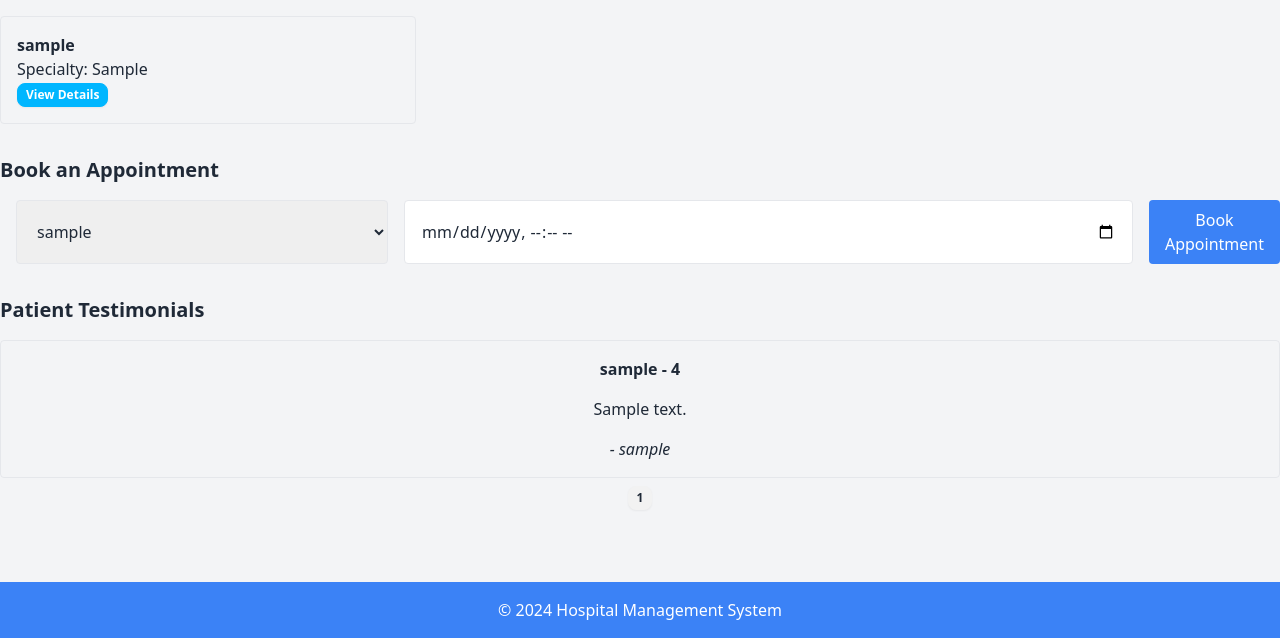
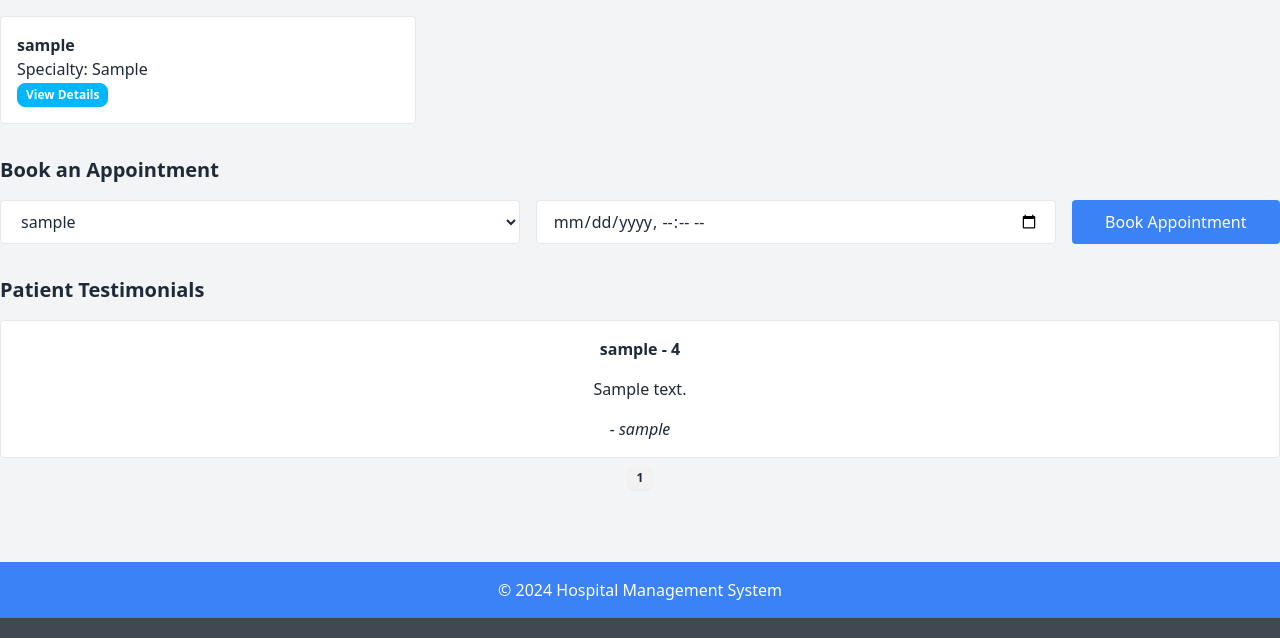
Before and after one commit to samiulalimsaad/phitron-hospital-management-system, a Django app: page / in a window 1280 px wide. Shown: the part 1122-1760 px from the top of the page. Run offline with Django 5.2, Linux system fonts and the light colour scheme; tables that the repository leaves empty hold one stand-in row (values such as "Sample post"); parts of the project's set-up code (start-up, migrations or seed data) failed here and were passed over; some libraries are stand-ins or nearby versions.

Commit message:
design updated

```diff
--- a/app/templates/home.html
+++ b/app/templates/home.html
@@ -73,7 +73,7 @@
             <h2 class="text-xl font-semibold mb-4">Featured Doctors</h2>
             <div class="grid grid-cols-3 gap-4">
                 {% for dr in featured_doctors %}
-                <div class="border rounded p-4">
+                <div class="border rounded p-4 bg-base-100">
                     <h3 class="font-semibold">{{dr.user.username}}</h3>
                     <p>Specialty: {{dr.expertise}}</p>
                     <a
@@ -91,14 +91,14 @@
             <form
                 id="book_appointment_form"
                 method="POST"
-                class="flex justify-center space-x-4"
+                class="flex justify-center gap-4"
             >
                 {% csrf_token %}
                 <!-- Doctor dropdown -->
                 <select
                     id="doctor_dropdown"
                     name="doctor"
-                    class="w-1/2 px-4 py-2 border rounded"
+                    class="w-5/12 px-4 py-2 border rounded bg-base-100"
                 >
                     {% for doctor in doctors %}
                     <option value="{{ doctor.id }}">
@@ -110,11 +110,11 @@
                 <input
                     type="datetime-local"
                     name="appointment_time"
-                    class="w-full px-4 py-2 border rounded"
+                    class="w-5/12 px-4 py-2 border rounded"
                 />
                 <button
                     type="submit"
-                    class="bg-blue-500 text-white px-4 py-2 rounded hover:bg-blue-600"
+                    class="w-2/12 bg-blue-500 text-white px-4 py-2 rounded hover:bg-blue-600"
                 >
                     Book Appointment
                 </button>
@@ -140,7 +140,7 @@
                 {% for review in reviews %}
                 <div id="review-{{review.id}}" class="carousel-item w-full">
                     <div
-                        class="border rounded p-4 w-full flex flex-col items-center gap-4"
+                        class="border rounded p-4 w-full flex flex-col items-center gap-4 bg-base-100"
                     >
                         <h3 class="font-semibold">
                             {{review.doctor.user.username}} - {{review.rating}}
```
Also changed, not shown: app/templates/book_appointment.html (+1 -11 lines), app/templates/doctor_profile.html (+13 -3 lines).
